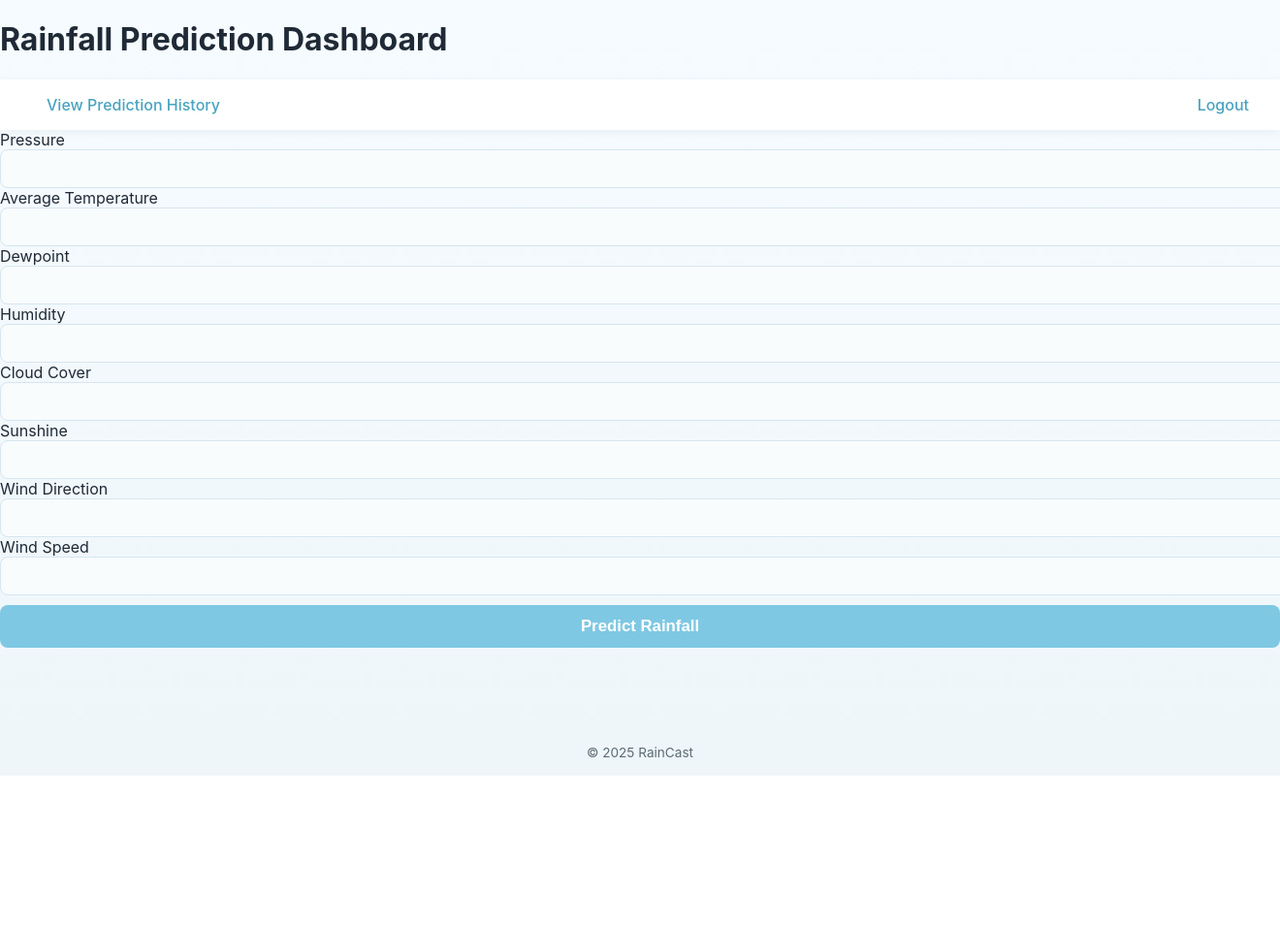
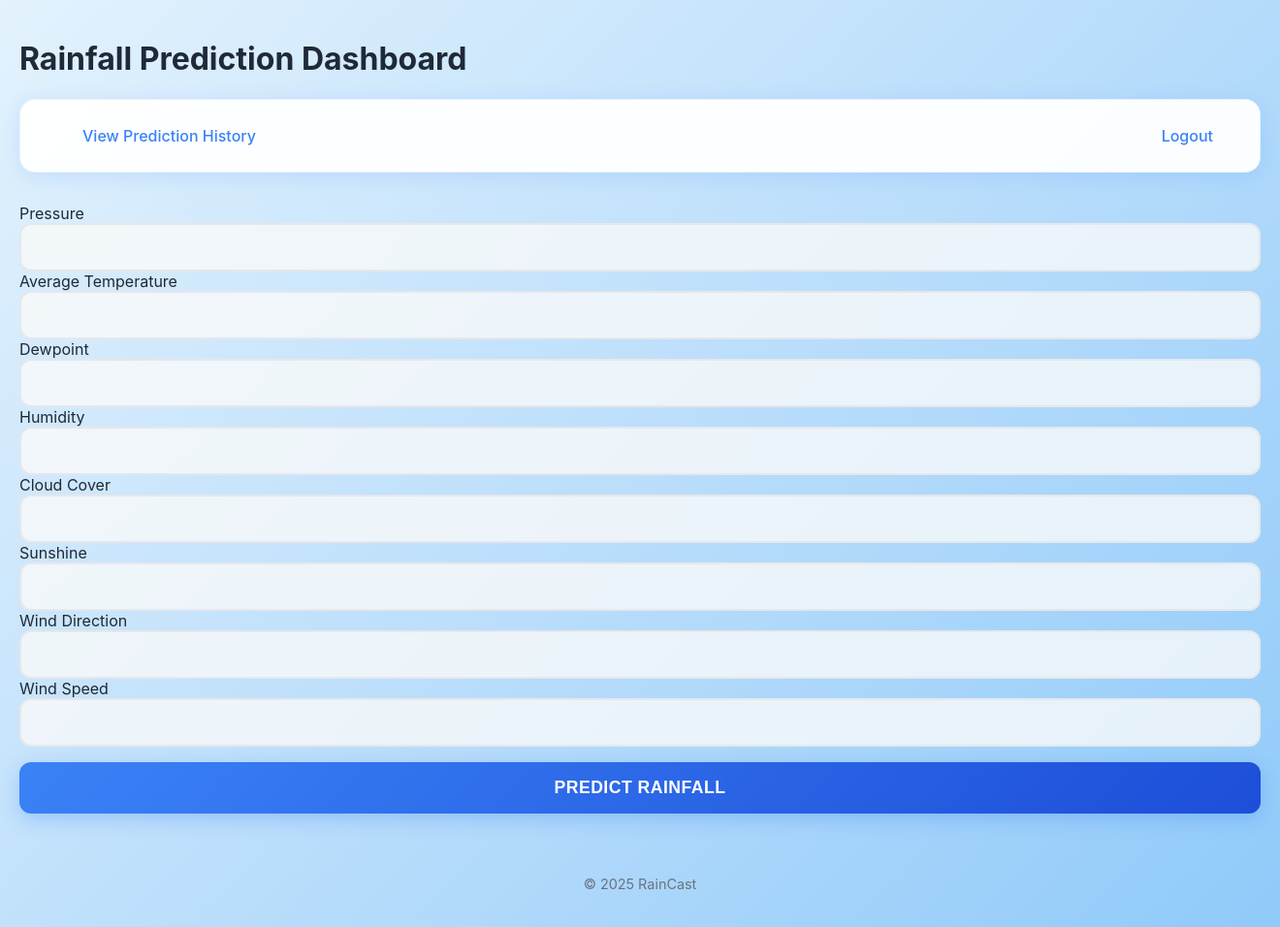
Before and after one commit to Chitraksh27/rainfall_flask, a Flask app: page /dashboard in a window 1320 px wide; the page is wider, and only the part inside the window is pictured. Shown: that part at 97% size. Before the commit the page ends 800 px from the top of that part, so only its background shows below. Run offline with Flask 3, Linux system fonts and the light colour scheme; a user stored in the database is signed in; parts of the project's set-up code (start-up, migrations or seed data) failed here and were passed over.

Commit message:
Update CSS

```diff
--- a/static/dashboard.css
+++ b/static/dashboard.css
@@ -1,51 +1,61 @@
 /* ==== GLOBAL STYLING ==== */
 body {
   font-family: 'Inter', 'Segoe UI', sans-serif;
-    background: linear-gradient(180deg, #f6fbff, #eef6fa);
+  background: linear-gradient(135deg, #e3f2fd 0%, #bbdefb 50%, #90caf9 100%);
   margin: 0;
-    color: #1f2a36;
-    display: flex;
-    flex-direction: column;
+  padding: 20px;
+  color: #1f2937;
   min-height: 100vh;
 }
 
 /* ==== NAVIGATION BAR ==== */
 nav {
-    background: #ffffff;
-    padding: 1rem 2rem;
+  background: rgba(255, 255, 255, 0.95);
+  backdrop-filter: blur(10px);
+  padding: 1.2rem 2rem;
   display: flex;
   justify-content: space-between;
   align-items: center;
-    box-shadow: 0 2px 10px rgba(0, 0, 0, 0.05);
+  border-radius: 16px;
+  box-shadow: 0 4px 20px rgba(59, 130, 246, 0.15);
+  margin-bottom: 2rem;
+  border: 1px solid rgba(59, 130, 246, 0.1);
 }
 
 nav h1 {
   margin: 0;
   font-size: 1.8rem;
   font-weight: 700;
-    color: #1b4965;
+  color: #1e40af;
+  text-shadow: 0 2px 4px rgba(30, 64, 175, 0.1);
 }
 
 nav a {
   text-decoration: none;
-    color: #4aa3c0;
+  color: #3b82f6;
   font-weight: 500;
   margin-left: 1rem;
-    transition: color 0.2s ease-in-out;
+  padding: 8px 16px;
+  border-radius: 8px;
+  transition: all 0.3s ease;
 }
 
 nav a:hover {
-    color: #2e6f89;
+  color: #1d4ed8;
+  background: rgba(59, 130, 246, 0.1);
+  transform: translateY(-2px);
 }
 
 /* ==== DASHBOARD CONTAINER ==== */
 .dashboard {
-    max-width: 600px;
-    background: #ffffff;
-    margin: 3rem auto;
-    padding: 2rem;
-    border-radius: 14px;
-    box-shadow: 0 6px 20px rgba(0, 0, 0, 0.08);
+  max-width: 650px;
+  background: rgba(255, 255, 255, 0.95);
+  backdrop-filter: blur(10px);
+  margin: 2rem auto;
+  padding: 3rem;
+  border-radius: 20px;
+  box-shadow: 0 10px 30px rgba(59, 130, 246, 0.2);
+  border: 1px solid rgba(59, 130, 246, 0.1);
 }
 
 /* ==== FORM ==== */
@@ -53,55 +63,91 @@
   display: flex;
   flex-direction: column;
   align-items: flex-start;
-    margin-bottom: 1rem;
-    font-size: 0.95rem;
-    font-weight: 500;
-    color: #344e5c;
+  margin-bottom: 1.8rem;
+  font-size: 1rem;
+  font-weight: 600;
+  color: #374151;
+}
+
+form label {
+  margin-bottom: 8px;
+  color: #1f2937;
 }
 
 input, select {
   width: 100%;
-    padding: 10px 12px;
-    border: 1px solid #d5e6ef;
-    border-radius: 8px;
+  padding: 14px 16px;
+  border: 2px solid #e5e7eb;
+  border-radius: 12px;
   font-size: 1rem;
-    transition: all 0.2s ease-in-out;
-    background: #f9fcfd;
+  transition: all 0.3s ease;
+  background: rgba(249, 250, 251, 0.8);
+  box-sizing: border-box;
 }
 
 input:focus, select:focus {
-    border-color: #7ec8e3;
+  border-color: #3b82f6;
   background: #ffffff;
-    box-shadow: 0 0 6px rgba(126, 200, 227, 0.5);
+  box-shadow: 0 0 0 3px rgba(59, 130, 246, 0.1);
   outline: none;
+  transform: translateY(-1px);
+}
+
+input:hover, select:hover {
+  border-color: #93c5fd;
 }
 
 /* ==== SUBMIT BUTTON ==== */
 input[type="submit"] {
-    background: #7ec8e3;
+  background: linear-gradient(135deg, #3b82f6, #1d4ed8);
   color: white;
   border: none;
-    padding: 12px;
+  padding: 16px;
   width: 100%;
-    border-radius: 8px;
+  border-radius: 12px;
   cursor: pointer;
-    font-weight: 600;
-    font-size: 1.05rem;
+  font-weight: 700;
+  font-size: 1.1rem;
   transition: all 0.3s ease;
-    margin-top: 10px;
+  margin-top: 1rem;
+  box-shadow: 0 6px 20px rgba(59, 130, 246, 0.3);
+  text-transform: uppercase;
+  letter-spacing: 0.5px;
 }
 
 input[type="submit"]:hover {
-    background: #4aa3c0;
+  background: linear-gradient(135deg, #1d4ed8, #1e3a8a);
+  transform: translateY(-3px);
+  box-shadow: 0 8px 25px rgba(59, 130, 246, 0.4);
+}
+
+input[type="submit"]:active {
   transform: translateY(-1px);
-    box-shadow: 0 3px 10px rgba(0, 0, 0, 0.1);
 }
 
 /* ==== FOOTER ==== */
 footer {
   text-align: center;
-    margin-top: auto;
+  margin-top: 3rem;
   padding: 1rem;
-    color: #5c6b73;
-    font-size: 0.85rem;
+  color: #6b7280;
+  font-size: 0.9rem;
 }
+
+/* ==== RESPONSIVE ==== */
+@media (max-width: 768px) {
+  body {
+    padding: 10px;
+  }
+
+  .dashboard {
+    margin: 1rem auto;
+    padding: 2rem 1.5rem;
+  }
+
+  nav {
+    flex-direction: column;
+    gap: 1rem;
+    padding: 1rem;
+  }
+}
```
Also changed, not shown: static/history.css (+108 -34 lines), static/login.css (+104 -27 lines). Lines whose indentation alone changed are shown as unchanged.
